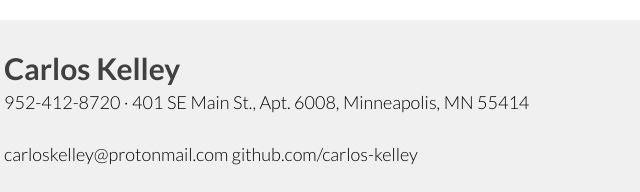
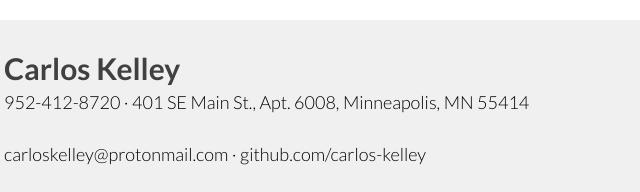
Before and after one commit to carlos-kelley/carlos-kelley.github.io, a plain HTML site: page index.html in a window 1280 px wide. Shown: the top 192 px of the page, 354-994 px from the left. Drawn offline with Linux system fonts and the light colour scheme.

Commit message:
Update index.html

```diff
--- a/index.html
+++ b/index.html
@@ -13,8 +13,8 @@
 	  <h1>Carlos Kelley</h1>
     </div>
     <div id="content-contact">
-      <h2>952-412-8720 ·  401 SE Main St., Apt. 6008, Minneapolis, MN 55414</h2>
-	  <h2>carloskelley@protonmail.com github.com/carlos-kelley</h2>
+      <h2>952-412-8720 · 401 SE Main St., Apt. 6008, Minneapolis, MN 55414</h2>
+	  <h2>carloskelley@protonmail.com · github.com/carlos-kelley</h2>
 
     </div>
 
```
